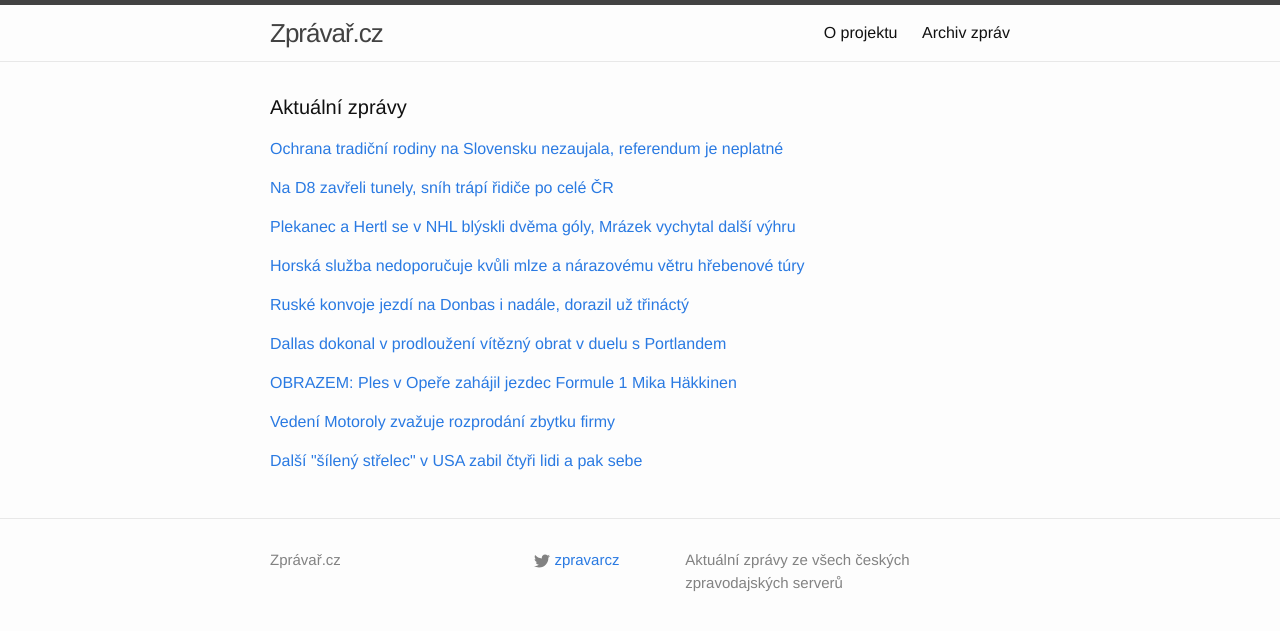
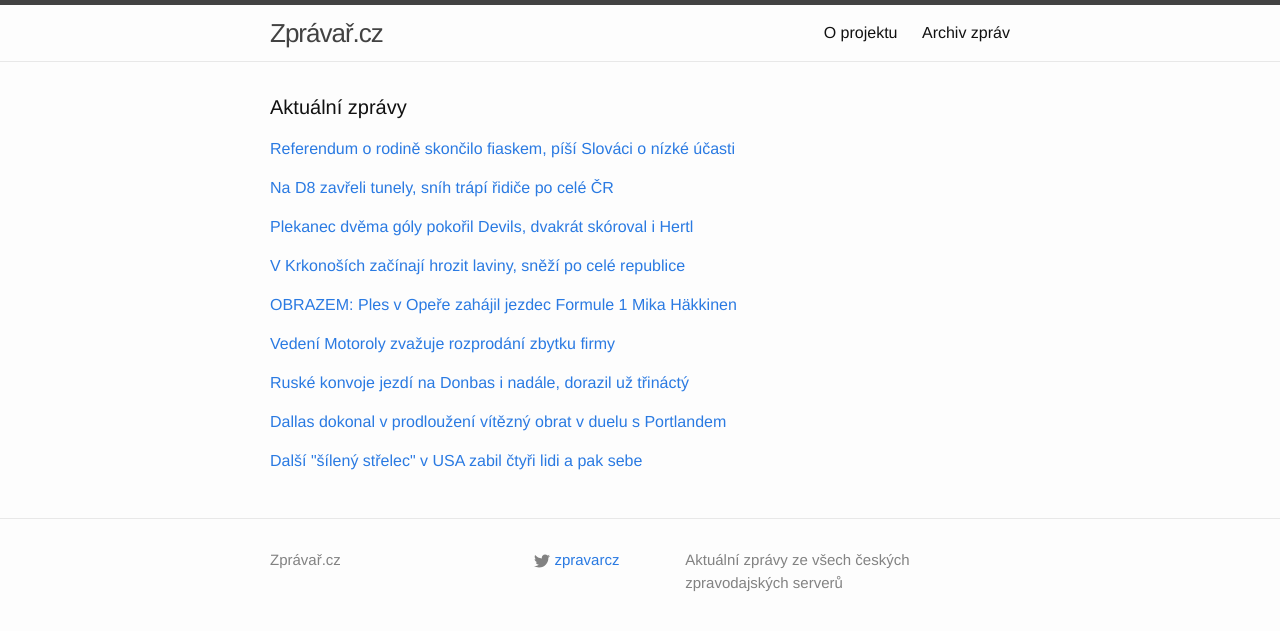
Before and after one commit to adliska/zpravar, a Jekyll site: the page built from index.html, in a window 1280 px wide. Shown: the top 631 px of the page. Built offline with Jekyll 4.4.1, drawn with Linux system fonts in a browser that asks for light colours.

Commit message:
zpravar news update

```diff
--- a/index.html
+++ b/index.html
@@ -5,9 +5,11 @@ layout: default
 <div class="home">
     <h1 class="page-heading">Aktuální zprávy</h1>
 
-<p><a href="javascript:;" onclick="toggle_visibility('zpravy0')">Ochrana tradiční rodiny na Slovensku nezaujala, referendum je neplatné</a></p>
+<p><a href="javascript:;" onclick="toggle_visibility('zpravy0')">Referendum o rodině skončilo fiaskem, píší Slováci o nízké účasti</a></p>
 <div id="zpravy0" style="display:none">
 <ul>
+<li><a href=http://www.ceskatelevize.cz/ct24/svet/300958-referendum-o-rodine-skoncilo-fiaskem-pisi-slovaci-o-nizke-ucasti/>Referendum o rodině skončilo fiaskem, píší Slováci o nízké účasti - www.ceskatelevize.cz</a></li>
+<li><a href=http://zpravy.idnes.cz/hodnoceni-referenda-slovensko-dey-/zahranicni.aspx?c=A150208_095437_zahranicni_bse>Referendum bylo fiasko, Slováci se zachovali moudře, hodnotí média - zpravy.idnes.cz</a></li>
 <li><a href=http://zpravy.e15.cz/zahranicni/udalosti/ochrana-tradicni-rodiny-na-slovensku-nezaujala-referendum-je-neplatne-1160697>Ochrana tradiční rodiny na Slovensku nezaujala, referendum je neplatné - zpravy.e15.cz</a></li>
 <li><a href=http://www.lidovky.cz/slovaci-se-zastali-tradicni-rodiny-k-referendu-jich-ale-prislo-malo-1fl-/zpravy-svet.aspx?c=A150208_083119_ln_zahranici_ele>Slováci se zastali tradiční rodiny, k referendu jich ale přišlo málo  - www.lidovky.cz</a></li>
 <li><a href=http://zahranicni.ihned.cz/evropa-slovensko/c1-63504590-slovaci-v-referendu-hlasovali-o-rodine-kvuli-nizke-ucasti-je-neplatne>Slováci v referendu hlasovali o rodině. Kvůli nízké účasti je neplatné - zahranicni.ihned.cz</a></li>
@@ -28,50 +30,52 @@ layout: default
 <li><a href=http://www.ceskatelevize.cz/ct24/domaci/300953-zima-o-sobe-opet-dava-vedet-opatrni-by-meli-byt-hlavne-ridici/>Zima o sobě opět dává vědět, opatrní by měli být hlavně řidiči - www.ceskatelevize.cz</a></li>
 <li><a href=http://www.ceskenoviny.cz/zpravy/zpravy/dopravu-komplikuje-snih-a-vitr/1178738>Dopravu komplikuje sníh a vítr - www.ceskenoviny.cz</a></li>
 </ul>
-</div><p><a href="javascript:;" onclick="toggle_visibility('zpravy2')">Plekanec a Hertl se v NHL blýskli dvěma góly, Mrázek vychytal další výhru</a></p>
+</div><p><a href="javascript:;" onclick="toggle_visibility('zpravy2')">Plekanec dvěma góly pokořil Devils, dvakrát skóroval i Hertl</a></p>
 <div id="zpravy2" style="display:none">
 <ul>
+<li><a href=http://www.tyden.cz/rubriky/sport/hokej/nhl/plekanec-dvema-goly-pokoril-devils-dvakrat-skoroval-i-hertl_332744.html>Plekanec dvěma góly pokořil Devils, dvakrát skóroval i Hertl - www.tyden.cz</a></li>
 <li><a href=http://www.rozhlas.cz/_zprava/plekanec-a-hertl-se-v-nhl-blyskli-dvema-goly-mrazek-vychytal-dalsi-vyhru--1453065>Plekanec a Hertl se v NHL blýskli dvěma góly, Mrázek vychytal další výhru - www.rozhlas.cz</a></li>
 <li><a href=http://www.sportovninoviny.cz/zpravy/plekanec-dvema-goly-pokoril-devils-dvakrat-skoroval-i-hertl/1178739>Plekanec dvěma góly pokořil Devils, dvakrát skóroval i Hertl - www.sportovninoviny.cz</a></li>
 <li><a href=http://www.denik.cz/hokej/plekanec-dvema-goly-pokoril-devils-dvakrat-skoroval-i-hertl-20150208.html>Plekanec dvěma góly pokořil Devils, dvakrát skóroval i Hertl - www.denik.cz</a></li>
 <li><a href=http://hokej.idnes.cz/hokejova-nhl-zpravodajstvi-dpi-/nhl.aspx?c=A150208_071605_nhl_rou>Plekanec pomohl dvěma góly k výhře Montrealu, třemi body se blýskl Hertl - hokej.idnes.cz</a></li>
 <li><a href=http://sport.aktualne.cz/plekanec-dvema-goly-pokoril-devils-dvakrat-skoroval-i-hertl/r~60f32562af5c11e4a10c0025900fea04/>Plekanec dvěma góly pokořil Devils, dvakrát skóroval i Hertl - sport.aktualne.cz</a></li>
 </ul>
-</div><p><a href="javascript:;" onclick="toggle_visibility('zpravy3')">Horská služba nedoporučuje kvůli mlze a nárazovému větru hřebenové túry</a></p>
+</div><p><a href="javascript:;" onclick="toggle_visibility('zpravy3')">V Krkonoších začínají hrozit laviny, sněží po celé republice </a></p>
 <div id="zpravy3" style="display:none">
 <ul>
+<li><a href=http://www.lidovky.cz/v-krkonosich-zacinaji-hrozit-laviny-snezi-po-cele-republice-pl3-/zpravy-domov.aspx?c=A150208_103843_ln_domov_ele>V Krkonoších začínají hrozit laviny, sněží po celé republice  - www.lidovky.cz</a></li>
 <li><a href=http://www.denik.cz/z_domova/horska-sluzba-nedoporucuje-kvuli-mlze-a-silnemu-vetru-hrebenove-tury-20150208.html>Horská služba nedoporučuje kvůli mlze a nárazovému větru hřebenové túry - www.denik.cz</a></li>
 <li><a href=http://www.ceskatelevize.cz/ct24/regiony/300956-horska-sluzba-varuje-nechodte-na-hrebeny-krkonos/>Horská služba varuje, nechoďte na hřebeny Krkonoš - www.ceskatelevize.cz</a></li>
 <li><a href=http://www.ceskenoviny.cz/zpravy/zpravy/horska-sluzba-nedoporucuje-kvuli-mlze-a-snehu-hrebenove-tury/1178760>Horská služba nedoporučuje kvůli mlze a sněhu hřebenové túry - www.ceskenoviny.cz</a></li>
 <li><a href=http://www.novinky.cz/krimi/361074-horska-sluzba-varuje-pred-nebezpecnym-pocasim-nejezdi-ani-lanovka-na-snezku.html>Horská služba varuje před nebezpečným počasím, nejezdí ani lanovka na Sněžku  - www.novinky.cz</a></li>
 </ul>
-</div><p><a href="javascript:;" onclick="toggle_visibility('zpravy4')">Ruské konvoje jezdí na Donbas i nadále, dorazil už třináctý</a></p>
+</div><p><a href="javascript:;" onclick="toggle_visibility('zpravy4')">OBRAZEM: Ples v Opeře zahájil jezdec Formule 1 Mika Häkkinen</a></p>
 <div id="zpravy4" style="display:none">
+<ul>
+<li><a href=http://www.tyden.cz/rubriky/relax/zabava/obrazem-ples-v-opere-zahajil-jezdec-formule-1-mika-hakkinen_332743.html>OBRAZEM: Ples v Opeře zahájil jezdec Formule 1 Mika Häkkinen - www.tyden.cz</a></li>
+<li><a href=http://www.denik.cz/z_domova/kombinezu-hakkinena-na-plese-v-opere-vydrazili-za-milion-korun-20150208.html>Kombinézu Miky Häkkinena na Plese v Opeře vydražili za milion korun - www.denik.cz</a></li>
+<li><a href=http://revue.idnes.cz/ples-v-opere-2015-prekvapila-hana-kynychova-i-pavlina-nemcova-poe-/lidicky.aspx?c=A150208_012831_lidicky_nh>Ples v Opeře: Kynychová přišla v body, Němcová vyvedla syna - revue.idnes.cz</a></li>
+</ul>
+</div><p><a href="javascript:;" onclick="toggle_visibility('zpravy5')">Vedení Motoroly zvažuje rozprodání zbytku firmy</a></p>
+<div id="zpravy5" style="display:none">
+<ul>
+<li><a href=http://e-svet.e15.cz/it-byznys/vedeni-motoroly-zvazuje-rozprodani-zbytku-firmy-1160707>Vedení Motoroly zvažuje rozprodání zbytku firmy - e-svet.e15.cz</a></li>
+<li><a href=http://e-svet.e15.cz/it-byznys/vedeni-motoroly-zvazuje-rozprodani-zbytku-firmy-2-1160707>Vedení Motoroly zvažuje rozprodání zbytku firmy - e-svet.e15.cz</a></li>
+<li><a href=http://e-svet.e15.cz/it-byznys/vedeni-motoroly-zvazuje-rozprodani-zbytku-firmy-1160703>Vedení Motoroly zvažuje rozprodání zbytku firmy - e-svet.e15.cz</a></li>
+</ul>
+</div><p><a href="javascript:;" onclick="toggle_visibility('zpravy6')">Ruské konvoje jezdí na Donbas i nadále, dorazil už třináctý</a></p>
+<div id="zpravy6" style="display:none">
 <ul>
 <li><a href=http://zpravy.e15.cz/zahranicni/udalosti/ruske-konvoje-jezdi-na-donbas-i-nadale-dorazil-uz-trinacty-1160701>Ruské konvoje jezdí na Donbas i nadále, dorazil už třináctý - zpravy.e15.cz</a></li>
 <li><a href=http://www.lidovky.cz/do-donecku-a-luhanska-dorazil-konvoj-s-pomoci-celni-kontrolou-prosel-1jg-/zpravy-svet.aspx?c=A150208_091040_ln_zahranici_ele>Do Doněcku a Luhanska dorazil konvoj s pomocí, „celní kontrolou prošel“  - www.lidovky.cz</a></li>
 <li><a href=http://www.ceskenoviny.cz/zpravy/zpravy/do-oblasti-donbasu-dorazil-z-ruska-13-konvoj-s-pomoci/1178754>Do oblasti Donbasu dorazil z Ruska 13 konvoj s pomocí - www.ceskenoviny.cz</a></li>
 </ul>
-</div><p><a href="javascript:;" onclick="toggle_visibility('zpravy5')">Dallas dokonal v prodloužení vítězný obrat v duelu s Portlandem</a></p>
-<div id="zpravy5" style="display:none">
+</div><p><a href="javascript:;" onclick="toggle_visibility('zpravy7')">Dallas dokonal v prodloužení vítězný obrat v duelu s Portlandem</a></p>
+<div id="zpravy7" style="display:none">
 <ul>
 <li><a href=http://sport.idnes.cz/basketbakl-nba-0f9-/basket.aspx?c=A150208_102502_sport-basket_rou>Dallas dokonal v prodloužení vítězný obrat v duelu s Portlandem - sport.idnes.cz</a></li>
 <li><a href=http://sport.aktualne.cz/dallas-v-nba-dokonal-v-prodlouzeni-obrat-proti-portlandu/r~c760abc4af7211e49e4b0025900fea04/>Dallas v NBA dokonal v prodloužení obrat proti Portlandu - sport.aktualne.cz</a></li>
 <li><a href=http://www.denik.cz/ostatni_sport/neuveritelnou-stihaci-jizdu-dallasu-reziroval-nowitzki-golden-state-radilo-20150.html>Neuvěřitelnou stíhací jízdu Dallasu režíroval Nowitzki. Golden State řádilo - www.denik.cz</a></li>
-</ul>
-</div><p><a href="javascript:;" onclick="toggle_visibility('zpravy6')">OBRAZEM: Ples v Opeře zahájil jezdec Formule 1 Mika Häkkinen</a></p>
-<div id="zpravy6" style="display:none">
-<ul>
-<li><a href=http://www.tyden.cz/rubriky/relax/zabava/obrazem-ples-v-opere-zahajil-jezdec-formule-1-mika-hakkinen_332743.html>OBRAZEM: Ples v Opeře zahájil jezdec Formule 1 Mika Häkkinen - www.tyden.cz</a></li>
-<li><a href=http://www.denik.cz/z_domova/kombinezu-hakkinena-na-plese-v-opere-vydrazili-za-milion-korun-20150208.html>Kombinézu Miky Häkkinena na Plese v Opeře vydražili za milion korun - www.denik.cz</a></li>
-<li><a href=http://revue.idnes.cz/ples-v-opere-2015-prekvapila-hana-kynychova-i-pavlina-nemcova-poe-/lidicky.aspx?c=A150208_012831_lidicky_nh>Ples v Opeře: Kynychová přišla v body, Němcová vyvedla syna - revue.idnes.cz</a></li>
-</ul>
-</div><p><a href="javascript:;" onclick="toggle_visibility('zpravy7')">Vedení Motoroly zvažuje rozprodání zbytku firmy</a></p>
-<div id="zpravy7" style="display:none">
-<ul>
-<li><a href=http://e-svet.e15.cz/it-byznys/vedeni-motoroly-zvazuje-rozprodani-zbytku-firmy-1160707>Vedení Motoroly zvažuje rozprodání zbytku firmy - e-svet.e15.cz</a></li>
-<li><a href=http://e-svet.e15.cz/it-byznys/vedeni-motoroly-zvazuje-rozprodani-zbytku-firmy-2-1160707>Vedení Motoroly zvažuje rozprodání zbytku firmy - e-svet.e15.cz</a></li>
-<li><a href=http://e-svet.e15.cz/it-byznys/vedeni-motoroly-zvazuje-rozprodani-zbytku-firmy-1160703>Vedení Motoroly zvažuje rozprodání zbytku firmy - e-svet.e15.cz</a></li>
 </ul>
 </div><p><a href="javascript:;" onclick="toggle_visibility('zpravy8')">Další "šílený střelec" v USA zabil čtyři lidi a pak sebe</a></p>
 <div id="zpravy8" style="display:none">
```
